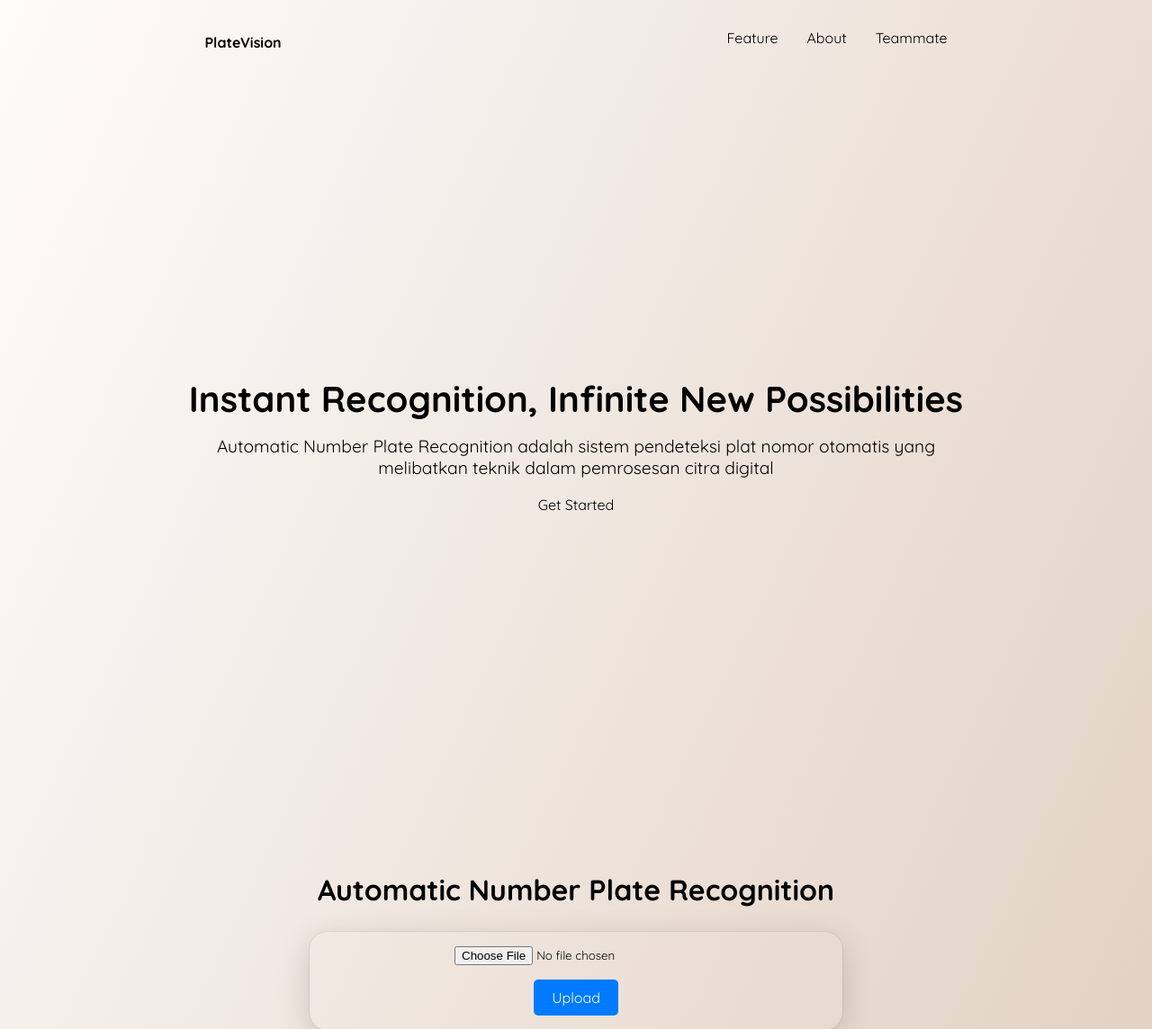
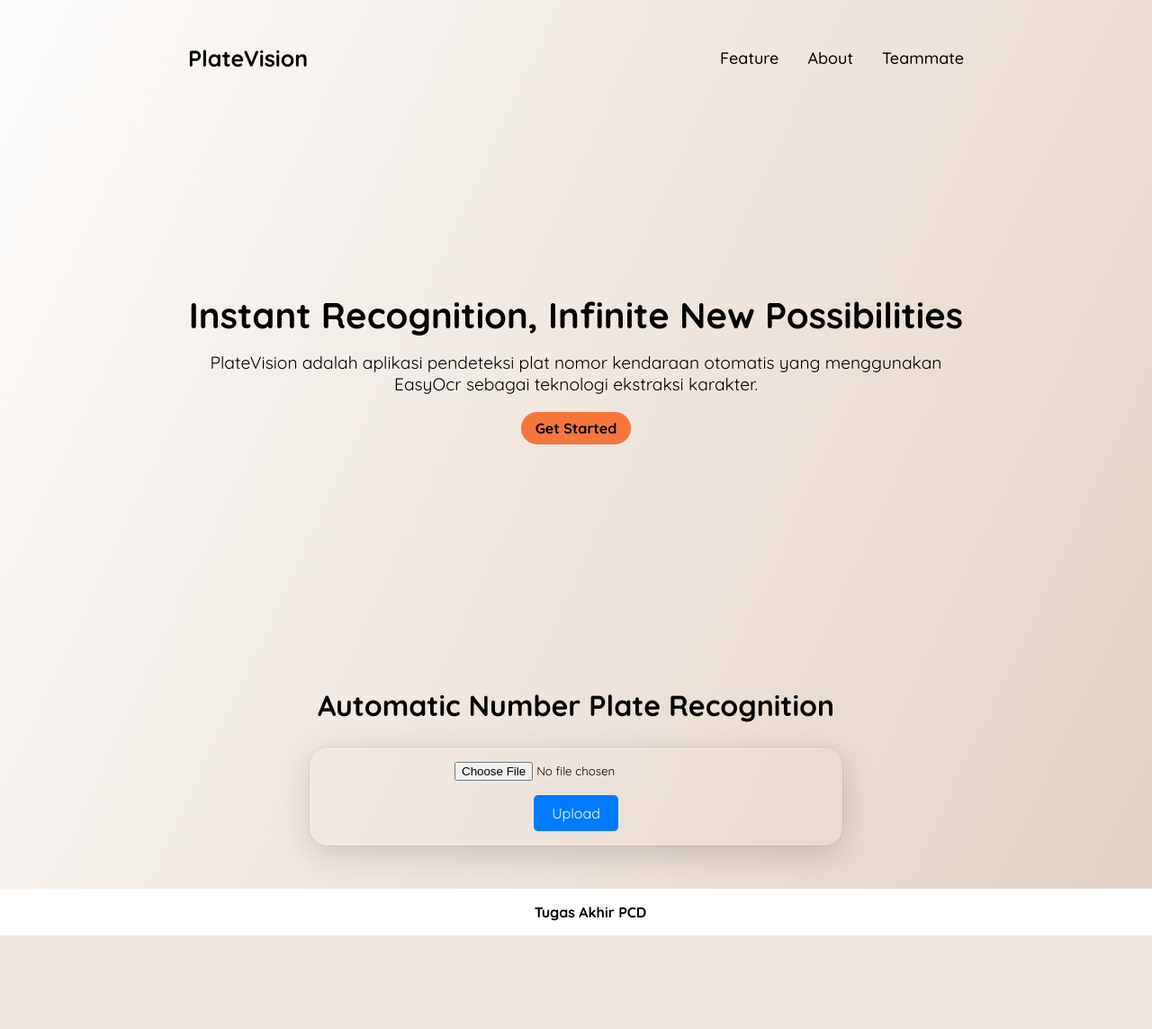
Before and after one commit to zakiBAEEE/Tugas_Akhir_PCD, a Flask app: page / in a window 1280 px wide. Shown: the top 1144 px of the page at 90% size. After the commit the page ends 1040 px from the top, so only its background shows below. Run offline with Flask 3, Linux system fonts and the light colour scheme.

Commit message:
Memperbaiki tampilan

```diff
--- a/static/css/style.css
+++ b/static/css/style.css
@@ -23,6 +23,12 @@ header{
 
 }
 
+.navbar{
+    display: flex;
+    justify-content: center;
+    align-items: center;
+}
+
 .navbar ul{
     display: flex;
     gap: 2rem;
@@ -38,6 +44,8 @@ header{
 .navbar ul li a{
     text-decoration: none;
     color: black;
+    font-size: large;
+    font-weight: 500;
 }
 
 
@@ -48,7 +56,7 @@ header{
     justify-content: center;
     align-items: center;
     width: 100%;
-    height: 100vh;
+    height: 70vh;
 }
 
 .jumbotron .jumbotron-description{
@@ -110,18 +118,18 @@ box-shadow: 0 1px 3px 0 rgba(0, 0, 0, 0.1), 0 1px 2px 0 rgba(0, 0, 0, 0.06);
 .card-process .image-process{
 border-top-left-radius: 0.5rem;
 border-top-right-radius: 0.5rem;
-max-width: 24rem;
+width: 24rem;
 }
 
 .card-process .description-process{
-    padding: 1.25rem;
+    padding: 1rem;
 }
 
 .card-process .description-process .title-process{
 margin-bottom: 0.5rem;
 color: #111827;
 font-size: 1.5rem;
-line-height: 1rem;
+line-height: 2rem;
 font-weight: 700;
 letter-spacing: -0.025em;
 }
@@ -199,3 +207,50 @@ footer {
       .konten .judul-content h2{
         font-size: 2rem;
       }
+
+
+      .tombol-get-started{
+        padding-top: 0.5rem;
+        padding-bottom: 0.5rem;
+        padding-left: 1rem;
+        padding-right: 1rem;
+        background-color: #f6763b;
+        color: #000000;
+        font-weight: 700;
+        border-radius: 9999px;
+        text-decoration: none;
+
+      }
+
+      .tombol-get-started:hover{
+         background-color: #1D4ED8;
+      }
+
+      .logo h4{
+        font-size: 25px;
+        display: flex;
+        justify-content: center;
+        align-items: center;
+      }
+
+
+
+      .tombol-kembali{
+        padding-top: 0.5rem;
+padding-bottom: 0.5rem;
+padding-left: 1rem;
+padding-right: 1rem;
+border-radius: 0.25rem;
+border-width: 1px;
+border-color: #1D4ED8;
+font-weight: 700;
+color: #ffffff;
+background-color: #3B82F6;
+margin-top: 3rem;
+
+
+      }
+
+      .tombol-kembali:hover{
+        background-color: #1D4ED8;
+      }
--- a/templates/index.html
+++ b/templates/index.html
@@ -14,7 +14,7 @@
         </div>
         <nav class="navbar">
             <ul>
-                <li><a href="#tentang">Feature</a></li>
+                <li><a href="#getStarted">Feature</a></li>
                 <li><a href="#anpr">About</a></li>
                 <li><a href="#team">Teammate</a></li>
             </ul>
@@ -27,12 +27,10 @@
                     <div class="deskripsi">
                         <h2 class="judul">Instant Recognition, Infinite New Possibilities</h2>
                         <p class="penjelasan">
-                            Automatic Number Plate Recognition adalah sistem
-                            pendeteksi plat nomor otomatis yang melibatkan teknik
-                            dalam pemrosesan citra digital
+                            PlateVision adalah aplikasi pendeteksi plat nomor kendaraan otomatis yang menggunakan EasyOcr sebagai teknologi ekstraksi karakter.
                         </p>
 
-                        <a href="getStarted" class="getStarted">Get Started</a>
+                        <a href="#getStarted" class="tombol-get-started">Get Started</a>
 
                     </div>
                 </div>
@@ -52,7 +50,7 @@
 
 
 
-<div class="process-container">
+                <div class="process-container">
 
                     <div class="card-process">
                         <img src="../{{result.proses1}}" alt="Gray Image" class="image-process">
@@ -127,10 +125,10 @@
 
 
 
-                <button onclick="location.href='/'" class="back-button">Kembali</button>
+                <button onclick="location.href='/'" class="tombol-kembali">Kembali</button>
 
                 {% else %}
-                <div class="card">
+                <div class="card" id="getStarted">
                 <form action="/upload" method="post" enctype="multipart/form-data">
                     <input type="file" id="imageUpload" name="file" accept="image/*" onchange="previewImage(event)">
                     <img id="preview" src="#" alt="Preview">
```
